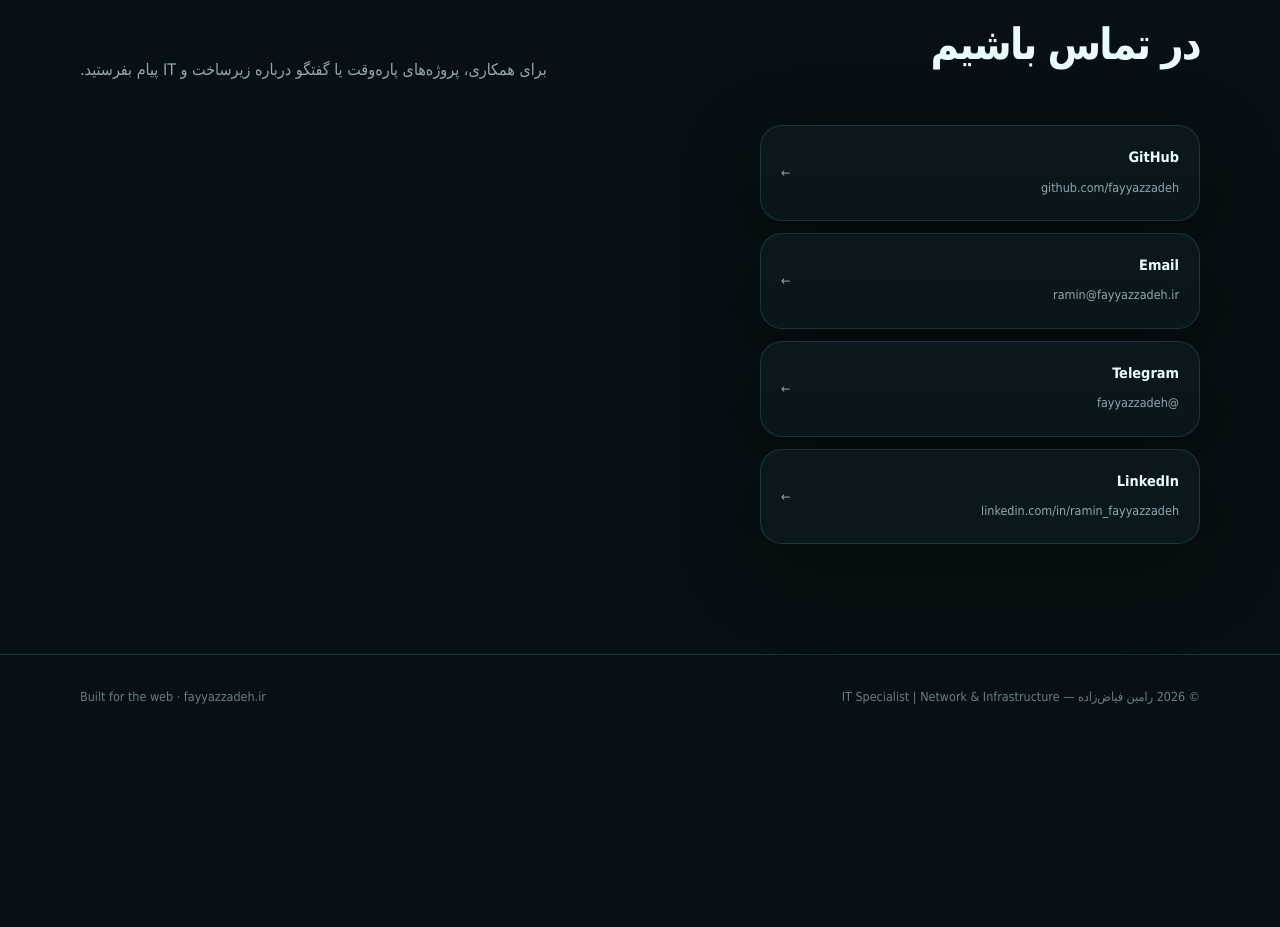
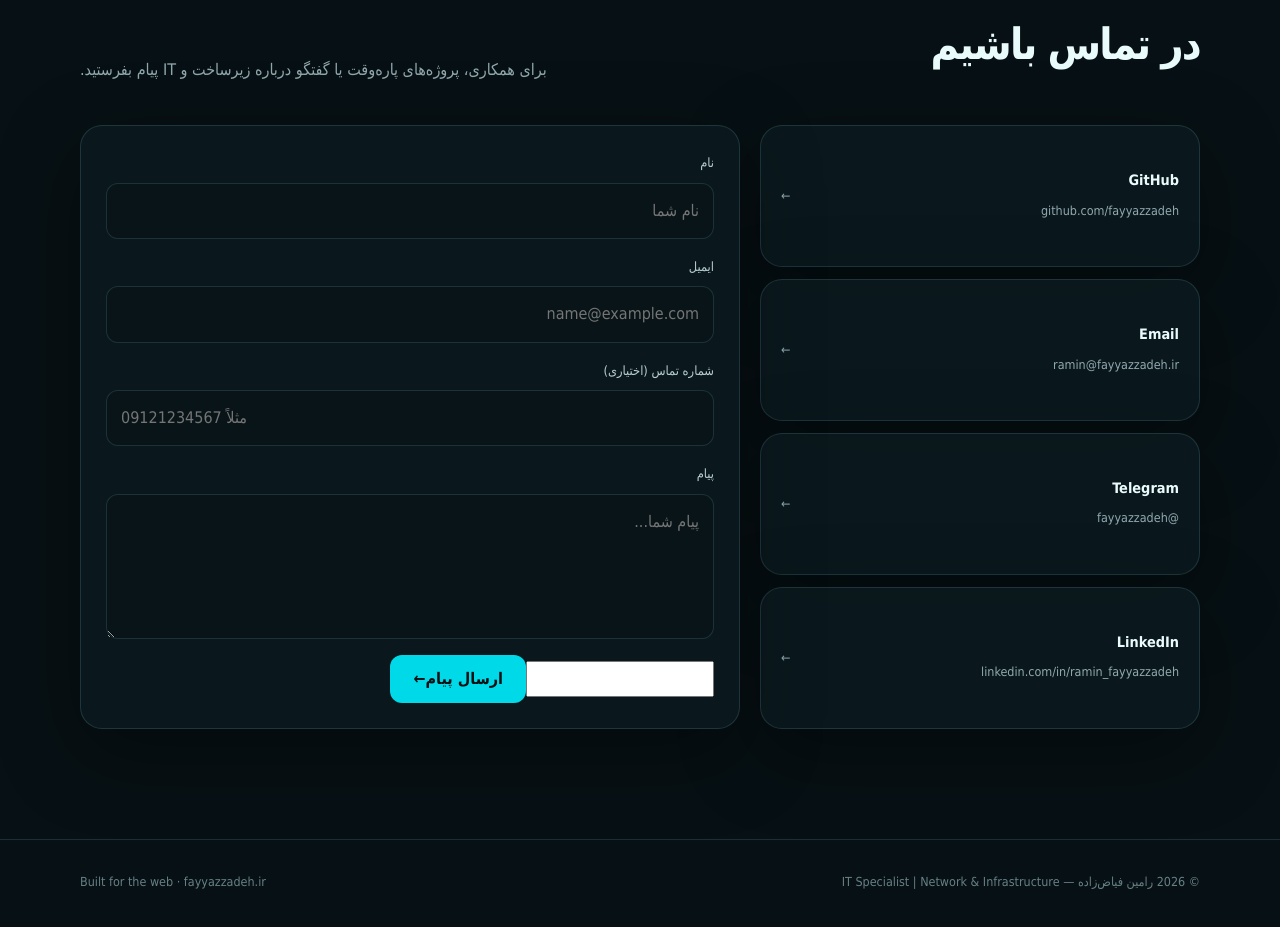
Before and after one commit to fayyazzadeh/fayyazadeh, a Next.js app: page / in a window 1280 px wide. Shown: the part 5360-6287 px from the top of the page. Before the commit the page ends 6114 px from the top, so only its background shows below. Built offline with nearby package versions, Linux system fonts and the light colour scheme; a small style sheet from the web is missing; a web font is replaced by a local one.

Commit message:
feat: reactivate contact form

```diff
--- a/app/page.tsx
+++ b/app/page.tsx
@@ -1,6 +1,7 @@
 "use client";
 
-import { useState } from "react";
+import Script from "next/script";
+import { FormEvent, useState } from "react";
 
 
 const experiences = [
@@ -140,11 +141,53 @@ function Arrow() {
 
 export default function Home() {
   const [mobileMenuOpen, setMobileMenuOpen] = useState(false);
+  const [sending, setSending] = useState(false);
+  const [status, setStatus] = useState("");
+
+  async function handleSubmit(event: FormEvent<HTMLFormElement>) {
+    event.preventDefault();
+    if (sending) return;
+    setSending(true);
+    setStatus("");
+    const form = event.currentTarget;
+    const data = new FormData(form);
+    try {
+      const response = await fetch("/api/contact", {
+        method: "POST",
+        headers: { "Content-Type": "application/json" },
+        body: JSON.stringify({
+          name: data.get("name"),
+          email: data.get("email"),
+          phone: data.get("phone"),
+          message: data.get("message"),
+          website: data.get("website"),
+          turnstileToken: data.get("cf-turnstile-response"),
+        }),
+      });
+      const result = await response.json();
+      if (!response.ok) {
+        setStatus(result.error || "ارسال پیام انجام نشد.");
+        return;
+      }
+      form.reset();
+      setStatus("پیام شما با موفقیت ارسال شد.");
+    } catch {
+      setStatus("ارتباط با سرور برقرار نشد. لطفاً دوباره تلاش کنید.");
+    } finally {
+      setSending(false);
+    }
+  }
 
   const closeMobileMenu = () => setMobileMenuOpen(false);
 
   return (
-    <main className="page-shell">
+    <>
+      <Script
+        src="https://challenges.cloudflare.com/turnstile/v0/api.js"
+        strategy="afterInteractive"
+      />
+
+      <main className="page-shell">
         <header className="topbar">
           <nav className="container nav" aria-label="ناوبری اصلی">
             <a className="brand" href="#top">
@@ -501,7 +544,37 @@ export default function Home() {
                 </a>
               </div>
 
+              <form className="panel contact-form" onSubmit={handleSubmit}>
+                <div className="field">
+                  <label htmlFor="name">نام</label>
+                  <input id="name" name="name" required maxLength={100} placeholder="نام شما" />
+                </div>
 
+                <div className="field">
+                  <label htmlFor="email">ایمیل</label>
+                  <input id="email" name="email" type="email" required maxLength={254} placeholder="name@example.com" />
+                </div>
+
+                <div className="field">
+                  <label htmlFor="phone">شماره تماس (اختیاری)</label>
+                  <input id="phone" name="phone" type="tel" maxLength={20} placeholder="مثلاً 09121234567" inputMode="tel" />
+                </div>
+
+                <div className="field">
+                  <label htmlFor="message">پیام</label>
+                  <textarea id="message" name="message" required maxLength={5000} placeholder="پیام شما..." />
+                </div>
+
+                <div className="cf-turnstile" data-sitekey="0x4AAAAAAE7pG48PU_SVKf-s" data-theme="dark" data-size="flexible" data-language="auto" />
+
+                <input type="text" name="website" tabIndex={-1} autoComplete="off" aria-hidden="true" className="honeypot" />
+
+                <button className="btn btn-primary" type="submit" disabled={sending}>
+                  {sending ? "در حال ارسال..." : "ارسال پیام"} <Arrow />
+                </button>
+
+                {status && <p className="form-status" role="status">{status}</p>}
+              </form>
             </div>
           </div>
         </section>
@@ -517,5 +590,6 @@ export default function Home() {
           </div>
         </footer>
       </main>
+    </>
   );
 }
```
